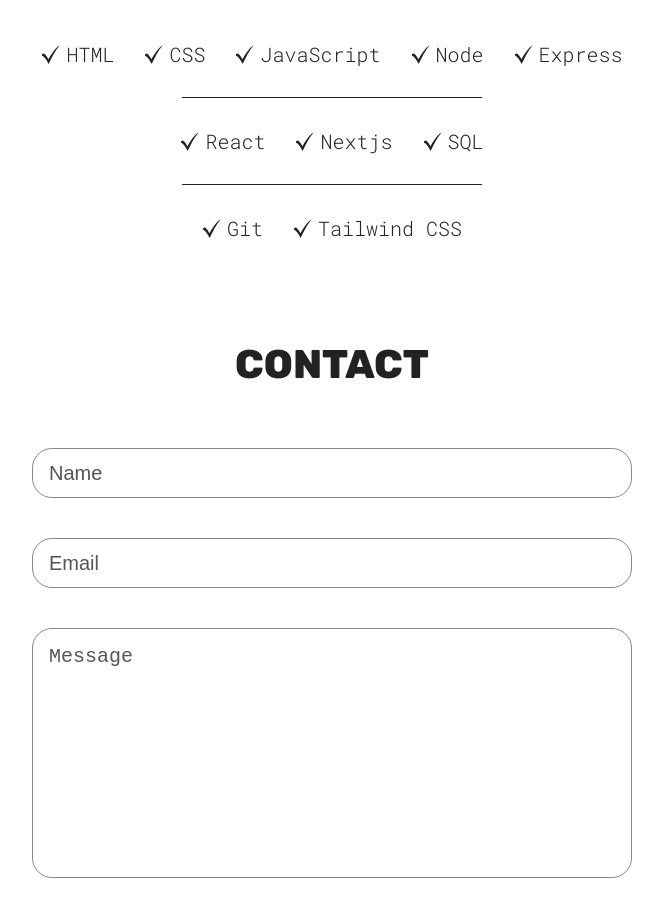
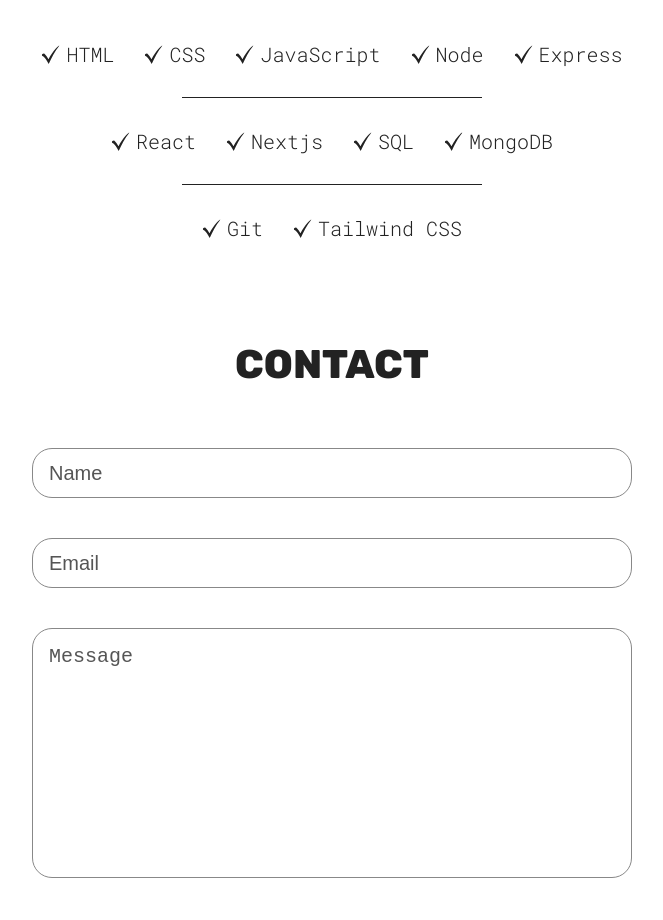
Before and after one commit to Aayushkrishnaut/Portfolio-Website, a React (Vite) app: page / in a window 1280 px wide. Shown: the part 1460-2380 px from the top of the page, without its empty margins (308-971 px from the left). Built offline with nearby package versions, Linux system fonts and the light colour scheme.

Commit message:
Update Skills.jsx

```diff
--- a/src/sections/Skills/Skills.jsx
+++ b/src/sections/Skills/Skills.jsx
@@ -23,6 +23,7 @@
         <SkillList src={checkMarkIcon} skill="React" />
         <SkillList src={checkMarkIcon} skill="Nextjs" />
         <SkillList src={checkMarkIcon} skill="SQL" />
+        <SkillList src={checkMarkIcon} skill="MongoDB" />
       </div>
       <hr />
       <div className={styles.skillList}>
```
